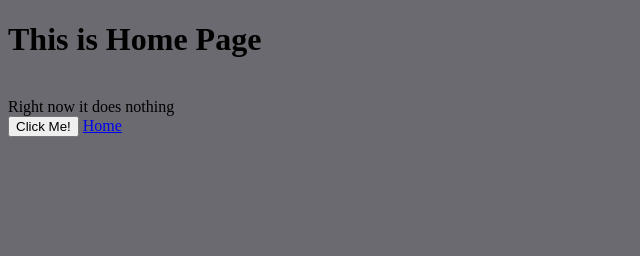
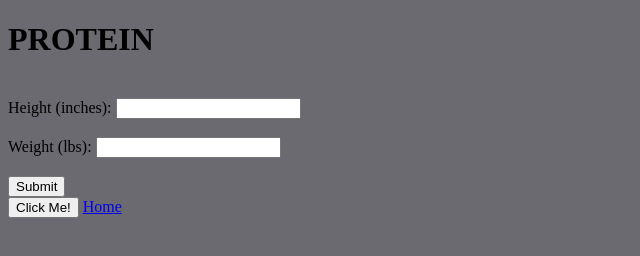
Before and after one commit to sam-barbeau/HackIllinois, a plain HTML site: page src/index.html in a window 1280 px wide. Shown: the whole page, without its empty margins (0-640 px from the left). Drawn offline with Linux system fonts and the light colour scheme.

Commit message:
title change

```diff
--- a/src/index.html
+++ b/src/index.html
@@ -2,13 +2,27 @@
 <html lang = "en">
     <head>
         <title>this is important</title>
+        <script>
+            const buttonA = document.querySelector('#button_A');
+            const headingA = document.querySelector('#heading_A');
+
+            buttonA.onclick = () => {
+              const name = prompt('What is your name?');
+              headingA.textContent = `Welcome ${name}`;
+            }
+        </script>
     </head>
     <body>
-        <h1>This is Home Page</h1> <br>
-        Right now it does nothing <br>
+        <h1>PROTEIN</h1> <br>
+        <form action="/action_page.php">
+            <label for="fname">Height (inches):</label>
+            <input type="text" id="fname" name="fname"><br><br>
+            <label for="lname">Weight (lbs):</label>
+            <input type="text" id="lname" name="lname"><br><br>
+            <input type="submit" value="Submit">
+        </form>
+        <button type="button">Click Me!</button>
     </body>
-    <button type="button">Click Me!</button>
-    <a class="button" href="file:///Users/sambarbeau/TESTING%20hack/src/new_page.html"></a>
     <a href="file:///Users/sambarbeau/TESTING%20hack/src/new_page.html">Home</a></p>
     <body style="background-color:rgb(106, 106, 112);">
 </html>
```
Also changed, not shown: includes/variables.js (added, +7 -0 lines), src/new_page.html (+0 -1 lines).
